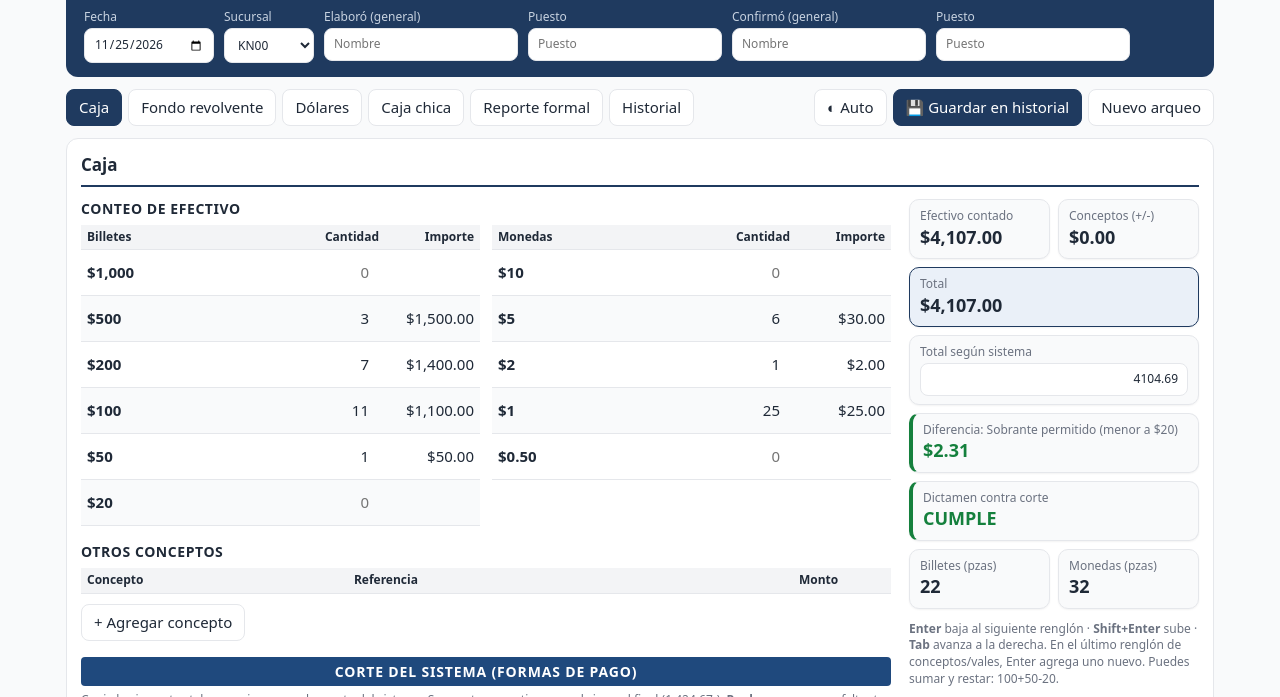
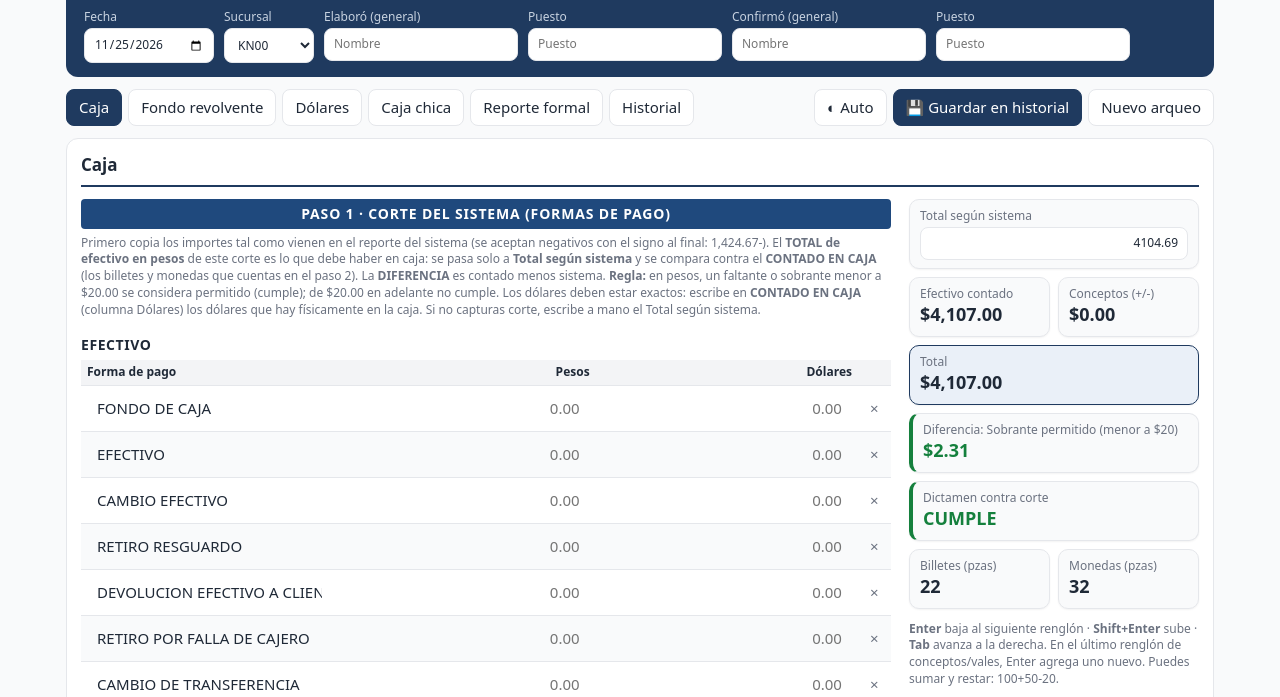
Before and after one commit to Juan2209F/INFORME-DE-TAREAS-GRUPO-KURODA, a plain HTML site: page assets/arqueo.html in a window 1280 px wide. Shown: the part 83-780 px from the top of the page. Drawn offline with Linux system fonts and the light colour scheme.

Commit message:
Update arqueo.html

```diff
--- a/assets/arqueo.html
+++ b/assets/arqueo.html
@@ -20,6 +20,7 @@ input,select{font:inherit;color:var(--tx);background:var(--card);border:1px soli
 input:focus{outline:2px solid var(--ac);outline-offset:-1px}
 nav{display:flex;gap:6px;flex-wrap:wrap;margin-bottom:12px}
 .cldst{align-self:center;font-size:12px;color:var(--ok)}.cldst.bad{color:var(--bad)}
+input.q.auto{background:transparent;border-style:dashed;cursor:default;font-weight:700}
 button{font:inherit;cursor:pointer;border:1px solid var(--bd);background:var(--card);color:var(--tx);border-radius:8px;padding:7px 12px}
 button:hover{border-color:var(--ac)}
 nav button.on,.pri{background:var(--ac);color:#fff;border-color:var(--ac)}
@@ -286,15 +287,14 @@ const repUsd=()=>{const u=(CU.uRows||[]).filter(x=>x.pz);if(!u.length)return'';r
 function sysHTML(){
  const y=S.caja.sys;
  const t=g=>{const[ti,c1,c2,c3]=SYG[g],f=f2(g);return`<h3 class="sy">${ti}</h3><div class="sc"><table><thead><tr><th>${c1}<th class="n">${c2}<th class="n">${c3}<th></tr></thead><tbody id="sy-${g}" data-grow="s" data-g="${g}">${y[g].map((c,i)=>`<tr><td><input class="t" style="min-width:230px" data-sy="n" data-g="${g}" data-i="${i}" value="${esc(c.n)}"><td><input class="q" inputmode="decimal" placeholder="0.00" data-q data-sy="p" data-g="${g}" data-i="${i}" value="${esc(c.p)}"><td><input class="q" inputmode="decimal" placeholder="0.00" data-q data-sy="${f}" data-g="${g}" data-i="${i}" value="${esc(c[f])}"><td><button class="x" data-a="dsy" data-g="${g}" data-i="${i}" title="Quitar">×</button></tr>`).join('')}</tbody><tfoot><tr><td>TOTALES<td class="n" id="syt-${g}-p"><td class="n" id="syt-${g}-${f}"><td></tr>${g=='ef'?`<tr class="vu"><td>CONTADO EN CAJA<td class="n" id="ef-cp"><td><input class="q" inputmode="decimal" placeholder="Dólares contados" data-usdc value="${esc(S.caja.usdc)}"><td></tr><tr class="vu"><td>DIFERENCIA<td class="n" id="ef-dp"><td class="n" id="ef-du"><td></tr>`:''}</tfoot></table></div><div class="bt"><button data-a="asy" data-g="${g}">+ Agregar renglón</button></div>`};
- return`<h3 class="nb">Corte del sistema (formas de pago)</h3><p class="hint">Copia los importes tal como vienen en el reporte del sistema. Se aceptan negativos con el signo al final (1,424.67-). <b>Regla:</b> en pesos, un faltante o sobrante menor a $20.00 se considera permitido (cumple); de $20.00 en adelante no cumple. Los dólares deben estar exactos como lo marca el sistema. Lo que debe haber en efectivo se escribe en <b>Total según sistema</b> (panel derecho); si lo dejas vacío se usa el TOTAL de efectivo de este corte. Los dólares de la caja se validan aquí: escribe en <b>CONTADO EN CAJA</b> (columna Dólares) los dólares que hay físicamente en la caja.</p>${t('ef')}${t('tj')}${t('tr')}${t('inf')}
- <h3>Cuadre contra sistema</h3><div class="sc" id="cuadre"></div>`}
+ return`<h3 class="nb">Paso 1 · Corte del sistema (formas de pago)</h3><p class="hint">Primero copia los importes tal como vienen en el reporte del sistema (se aceptan negativos con el signo al final: 1,424.67-). El <b>TOTAL de efectivo en pesos</b> de este corte es lo que debe haber en caja: se pasa solo a <b>Total según sistema</b> y se compara contra el <b>CONTADO EN CAJA</b> (los billetes y monedas que cuentas en el paso 2). La <b>DIFERENCIA</b> es contado menos sistema. <b>Regla:</b> en pesos, un faltante o sobrante menor a $20.00 se considera permitido (cumple); de $20.00 en adelante no cumple. Los dólares deben estar exactos: escribe en <b>CONTADO EN CAJA</b> (columna Dólares) los dólares que hay físicamente en la caja. Si no capturas corte, escribe a mano el Total según sistema.</p>${t('ef')}${t('tj')}${t('tr')}${t('inf')}`}
 function secHTML(k){
  const s=S[k];
- const cnt=`<h3>Conteo de efectivo</h3><div class="cnt">${DEN[k].map(g=>`<div class="sc"><table class="den"><thead><tr><th>${g.g}<th class="n">Cantidad<th class="n">Importe</tr></thead><tbody>${g.v.map(d=>`<tr data-d="${d}"><td class="dl">${lab(d)}<td><input class="q" inputmode="decimal" enterkeyhint="next" placeholder="0" data-q data-k="${k}" data-d="${d}" data-c="0" value="${esc((s.r[d]||[])[0])}"><small class="ev"></small><td class="n im">`).join('')}</tbody></table></div>`).join('')}</div>`;
- return`<div class="wk"><div class="mn">${cnt}
- ${k=='chica'?valesHTML():conHTML(k)}${k=='caja'?sysHTML():''}
+ const cnt=`<h3>${k=='caja'?'Paso 2 · Conteo de billetes y monedas (contado en caja)':'Conteo de efectivo'}</h3><div class="cnt">${DEN[k].map(g=>`<div class="sc"><table class="den"><thead><tr><th>${g.g}<th class="n">Cantidad<th class="n">Importe</tr></thead><tbody>${g.v.map(d=>`<tr data-d="${d}"><td class="dl">${lab(d)}<td><input class="q" inputmode="decimal" enterkeyhint="next" placeholder="0" data-q data-k="${k}" data-d="${d}" data-c="0" value="${esc((s.r[d]||[])[0])}"><small class="ev"></small><td class="n im">`).join('')}</tbody></table></div>`).join('')}</div>`;
+ return`<div class="wk"><div class="mn">${k=='caja'?sysHTML():''}${cnt}
+ ${k=='chica'?valesHTML():conHTML(k)}${k=='caja'?'<h3>Cuadre contra sistema</h3><div class="sc" id="cuadre"></div>':''}
  <h3>Observaciones</h3><textarea rows="3" data-obs data-k="${k}" placeholder="Escribe aquí las observaciones de este apartado (salen arriba de las firmas)">${esc(s.o)}</textarea></div>
- <aside class="side"><div class="g">${card(k+'-ef','Efectivo contado')}${card(k+'-co',k=='chica'?'Vales (comp. + no)':'Conceptos (+/-)')}${card(k+'-tt','Total','t')}<label class="f c">${REFL[k]}<input class="q" inputmode="decimal" data-ref data-k="${k}" value="${esc(s.ref)}" placeholder="0"></label>${card(k+'-d','Diferencia')}${k=='caja'?card('caja-dict','Dictamen contra corte','r'):''}${card(k+'-bp','Billetes (pzas)')}${card(k+'-mp','Monedas (pzas)')}</div>
+ <aside class="side"><div class="g"><label class="f c">${REFL[k]}<input class="q" inputmode="decimal" data-ref data-k="${k}" value="${esc(s.ref)}" placeholder="0"></label>${card(k+'-ef','Efectivo contado')}${card(k+'-co',k=='chica'?'Vales (comp. + no)':'Conceptos (+/-)')}${card(k+'-tt','Total','t')}${card(k+'-d','Diferencia')}${k=='caja'?card('caja-dict','Dictamen contra corte','r'):''}${card(k+'-bp','Billetes (pzas)')}${card(k+'-mp','Monedas (pzas)')}</div>
  <p class="hint"><b>Enter</b> baja al siguiente renglón · <b>Shift+Enter</b> sube · <b>Tab</b> avanza a la derecha. En el último renglón de conceptos/vales, Enter agrega uno nuevo. Puedes sumar y restar: 100+50-20.</p>
  <div class="meta noprint"><label class="f">Elaboró (este apartado)<input data-sp="e" data-k="${k}" value="${esc(s.e)}" placeholder="${esc(M.e)||'Nombre'}"></label><label class="f">Puesto de quien elaboró<input data-sp="ep" data-k="${k}" value="${esc(s.ep)}" placeholder="${esc(M.ep)||'Puesto'}"></label><label class="f">Confirmó (este apartado)<input data-sp="v" data-k="${k}" value="${esc(s.v)}" placeholder="${esc(M.v)||'Nombre'}"></label><label class="f">Puesto de quien confirmó<input data-sp="vp" data-k="${k}" value="${esc(s.vp)}" placeholder="${esc(M.vp)||'Puesto'}"></label><button data-a="psec" data-k="${k}">Imprimir solo este apartado</button></div></aside></div>`}
 
@@ -322,7 +322,7 @@ function repSec(k,r){
  const cons=k!='chica'&&r.con.length?`<div class="sh">Otros conceptos</div><table class="rt">${cg(45,30,25)}<thead><tr><th>Concepto<th>Referencia<th class="n">Importe</tr></thead><tbody>${r.con.map(c=>`<tr><td>${esc(c.c)}<td>${esc(c.r)}<td class="n">${fmt(c.v,k)}`).join('')}</tbody><tfoot><tr><td colspan="2">Subtotal conceptos<td class="n">${fmt(r.co,k)}</tfoot></table>`:'';
  const dif=r.dif==null?'':`<div class="db ${okD(k,r.dif)?'ok':'bad'}"><span>${dl(r.dif)}${r.dif!==0&&okD(k,r.dif)?' permitido':''}</span><b>${fmt(Math.abs(r.dif),k)}</b></div>${r.dif?`<p class="let"><b>${dl(r.dif)} con letra:</b> ${enLetras(r.dif,k)}</p>`:''}`;
  const cierre=`<div class="sh">Cierre</div><table class="rt cl">${cg(68,32)}<tbody><tr><td>Efectivo contado<td class="n">${fmt(r.ef,k)}<tr><td>${k=='chica'?'Vales (comprobables + no comprobables)':'Otros conceptos (+/−)'}<td class="n">${fmt(r.co,k)}<tr class="st"><td>Total<td class="n">${fmt(r.tot,k)}${r.ref==null?'':`<tr><td>${REFL[k]}<td class="n">${fmt(r.ref,k)}`}</tbody></table><p class="let"><b>Total con letra:</b> ${enLetras(r.tot,k)}</p>${dif}`;
- return B(cnt)+B(cons)+(k=='chica'?repVales(r):'')+(k=='caja'?repCorte():'')+B(cierre)}
+ return(k=='caja'?repCorte():'')+B(cnt)+B(cons)+(k=='chica'?repVales(r):'')+B(cierre)}
 const resTxt=x=>x.pend?'Pendiente de comprobar':x.ok?(x.d!==0?'Cumple ('+dl(x.d).toLowerCase()+' menor a $'+FMIN+')':'Cumple'):'No cumple ('+dl(x.d).toLowerCase()+')';
 function repCorte(){
  const y=S.caja.sys,C=CU;if(!C.has&&!C.rows.length&&!y.inf.some(c=>filled(c,'u')))return'';
@@ -337,8 +337,10 @@ function calc(){
   DEN[k].forEach(g=>g.v.forEach(d=>{const a=ev((s.r[d]||[])[0]),pz=r2(a),im=r2(pz*d);ef+=im;g.g=='Billetes'?bp+=pz:mp+=pz;rows.push({d,pz,im});
    const tr=$(`#sec-${k} tr[data-d="${d}"]`);if(tr){tr.querySelector('.ev').textContent=/.[+-]/.test(String((s.r[d]||[])[0]||'').replace(/,/g,''))?'= '+pz:'';tr.querySelector('.im').textContent=im?fmt(im,k):''}}));
   const cl=s.con.map(c=>({...c,v:ev(c.m)})),nl=(s.nc||[]).map(c=>({...c,v:ev(c.m)})),con=cl.filter(c=>c.v||c.c||c.n),non=nl.filter(c=>c.v||c.c||c.n),co=r2([...cl,...nl].reduce((x,c)=>x+c.v,0)),tot=r2(ef+co);
-  const ref=String(s.ref??'').trim()!==''?ev(s.ref):(k=='caja'&&has?efP:null),dif=ref==null?null:r2(tot-ref);
-  if(k=='caja'){const ri=$('input[data-ref][data-k=caja]');if(ri)ri.placeholder=has?efP.toFixed(2)+' (corte)':'0';}
+  /* Caja: cuando hay corte del sistema, lo que debe haber en pesos es el TOTAL de efectivo del corte
+     (no se escribe a mano para que no se contradigan). Sin corte, se captura manualmente. */
+  const ref=k=='caja'&&has?efP:String(s.ref??'').trim()!==''?ev(s.ref):null,dif=ref==null?null:r2(tot-ref);
+  if(k=='caja'){const ri=$('input[data-ref][data-k=caja]');if(ri){ri.readOnly=has;ri.classList.toggle('auto',has);ri.title=has?'Se toma del TOTAL de efectivo del corte del sistema':'';ri.placeholder='0';if(has)ri.value=efP.toFixed(2);else if(ri.dataset.auto)ri.value=s.ref??'';ri.dataset.auto=has?'1':'';const lb=ri.closest('label');if(lb&&lb.firstChild)lb.firstChild.textContent=has?'Total según sistema (del corte)':REFL.caja}}
   R[k]={rows,ef:r2(ef),mp:r2(mp),bp:r2(bp),con,non,co,tot,ref,dif};
   set(k+'-ef',fmt(ef,k));set(k+'-co',fmt(co,k));set(k+'-tt',fmt(tot,k));set(k+'-bp',r2(bp));set(k+'-mp',r2(mp));setR(k+'-d',dif);
   if(k=='chica'){const a=$('#sub-con'),b=$('#sub-nc');if(a)a.textContent=fmt(r2(cl.reduce((x,c)=>x+c.v,0)));if(b)b.textContent=fmt(r2(nl.reduce((x,c)=>x+c.v,0)))}
```
